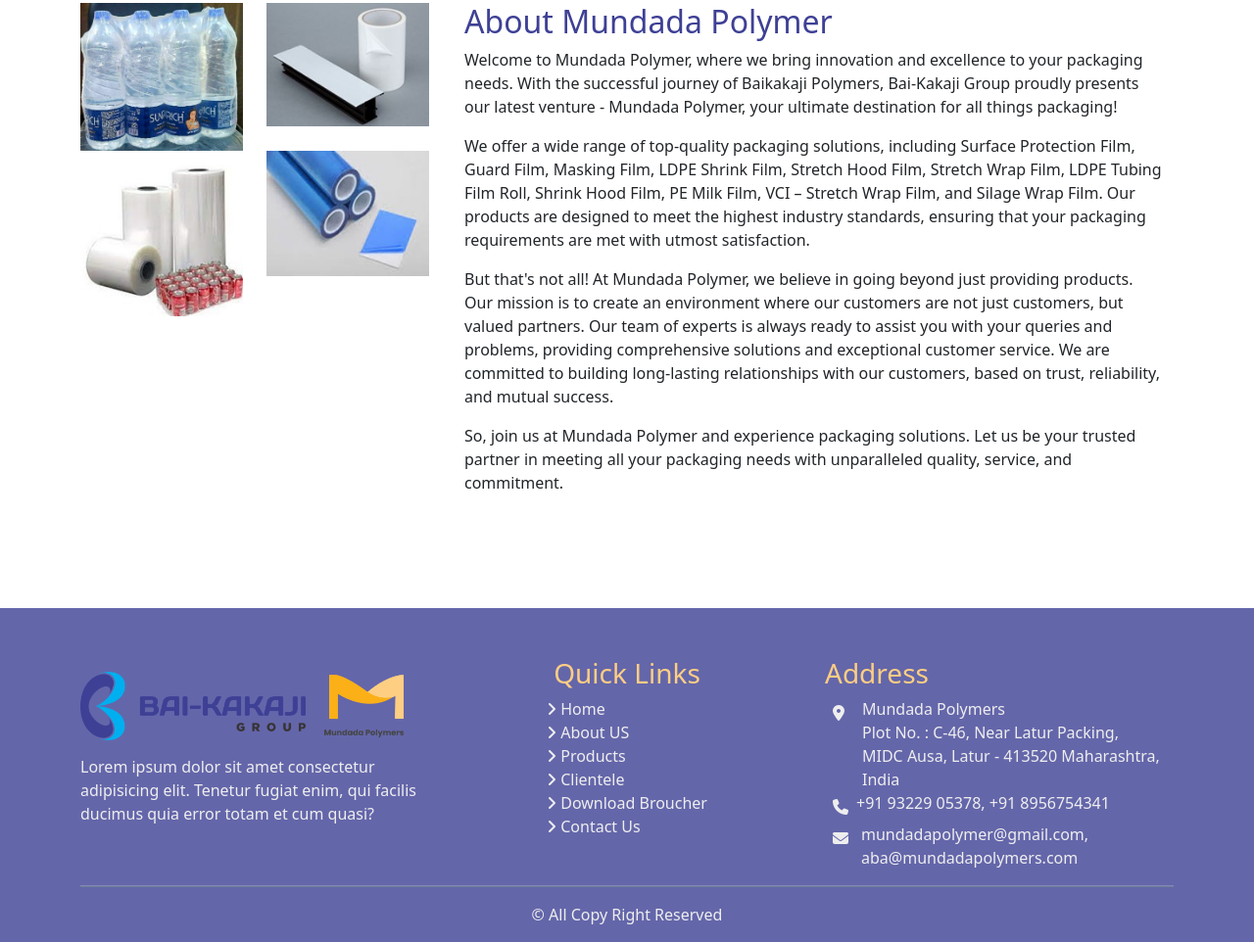
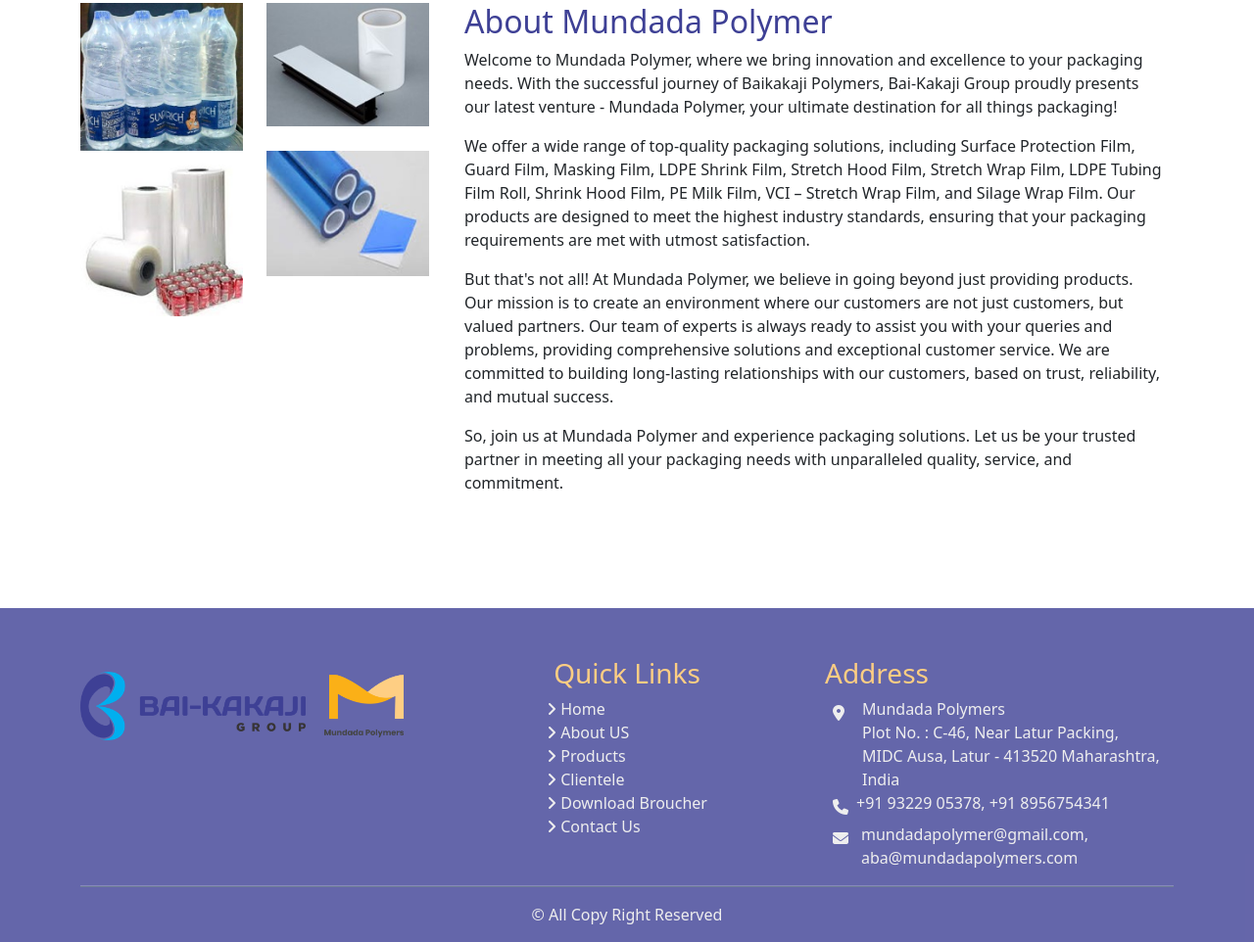
Before and after one commit to attalsiddhi/MundadaPolymers.github.io, a plain HTML site: page AboutUs.html in a window 1280 px wide. Shown: the part 399-1361 px from the top of the page at 98% size. Drawn offline with nearby package versions, Linux system fonts and the light colour scheme.

Commit message:
Mundada Polymers

```diff
--- a/AboutUs.html
+++ b/AboutUs.html
@@ -164,7 +164,7 @@ href="https://cdnjs.cloudflare.com/ajax/libs/font-awesome/6.4.0/css/all.min.css"
         <div class="col-lg-4">
           <img src="img/baikakaji-group-logo.png" alt="logo" height="70px" >
           <img src="img/mlogo.png" alt="logo" height="100px" class="ms-2">
-          <p>Lorem ipsum dolor sit amet consectetur adipisicing elit. Tenetur fugiat enim, qui facilis ducimus quia error totam et cum quasi?</p>
+          <!-- <p>Lorem ipsum dolor sit amet consectetur adipisicing elit. Tenetur fugiat enim, qui facilis ducimus quia error totam et cum quasi?</p> -->
         </div>
         <div class="col-lg-4">
           <h3 class="text-lg-center">Quick Links</h3>
```
Also changed, not shown: Clientele.html (+1 -1 lines), ContactUs.html (+1 -1 lines), product.html (+1 -1 lines).
